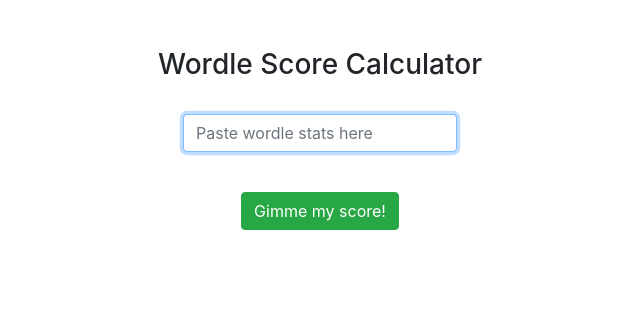
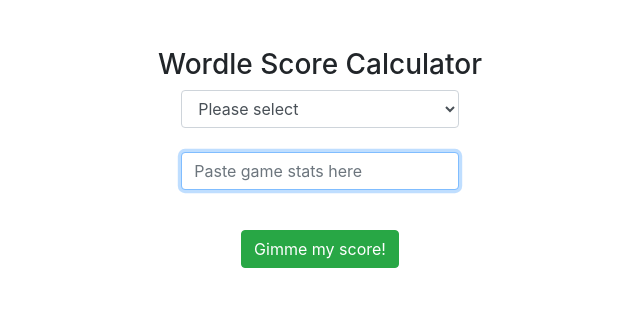
Before and after one commit to dn288/wordle-calc, a Python web app: template templates/wordle_calc.html in a window 1280 px wide. Shown: the part 56-371 px from the top of the page, without its empty margins (320-960 px from the left). Run offline with Jinja, Linux system fonts and the light colour scheme; the template is opened without the code that fills it, so the values that code supplies are empty.

Commit message:
Update wordle_calc.html
included katapat option

```diff
--- a/templates/wordle_calc.html
+++ b/templates/wordle_calc.html
@@ -7,9 +7,14 @@
 <form action="/" method ="POST">
     <h3 align="center">Wordle Score Calculator</h3>
     <div class="form-group">
+        <select class="form-control mx-auto w-25" id="game"  name="game" placeholder="Please select">
+            <option value="" selected disabled>Please select</option>
+            <option value="wordle">Wordle</option>
+            <option value="katapat">Katapat</option>
+        </select>
         <label for="stats"></label>
-        <input type="text"  autofocus class="form-control mx-auto w-auto" id="stats" name="stats" placeholder="Paste wordle stats here" autofocus=>
-        </div>
+        <input type="text"  autofocus class="form-control mx-auto w-25" id="stats" name="stats" placeholder="Paste game stats here" autofocus=>
+    </div>
     <br/>
         <div class="d-grid gap-2 d-md-flex justify-content-md-center" align="center">
         <button type="submit" class="btn btn-success">Gimme my score!</button>
```
